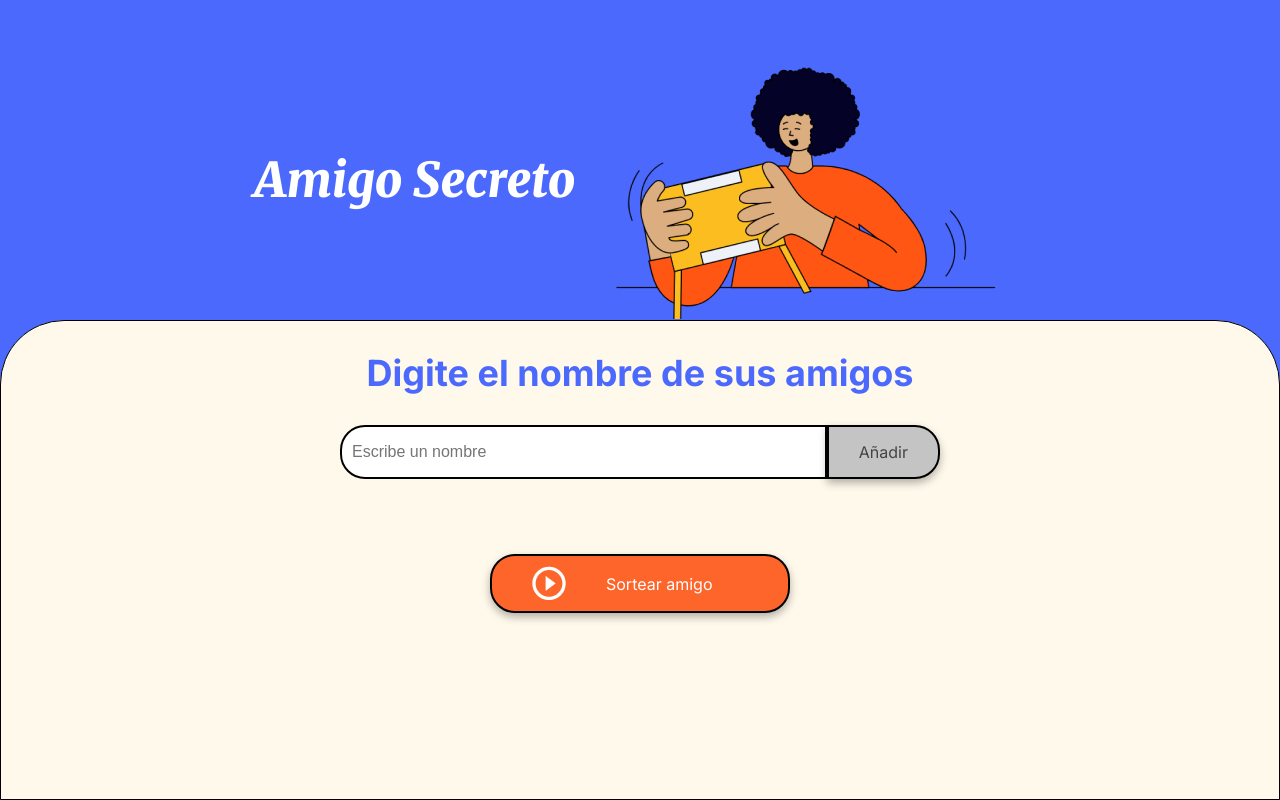
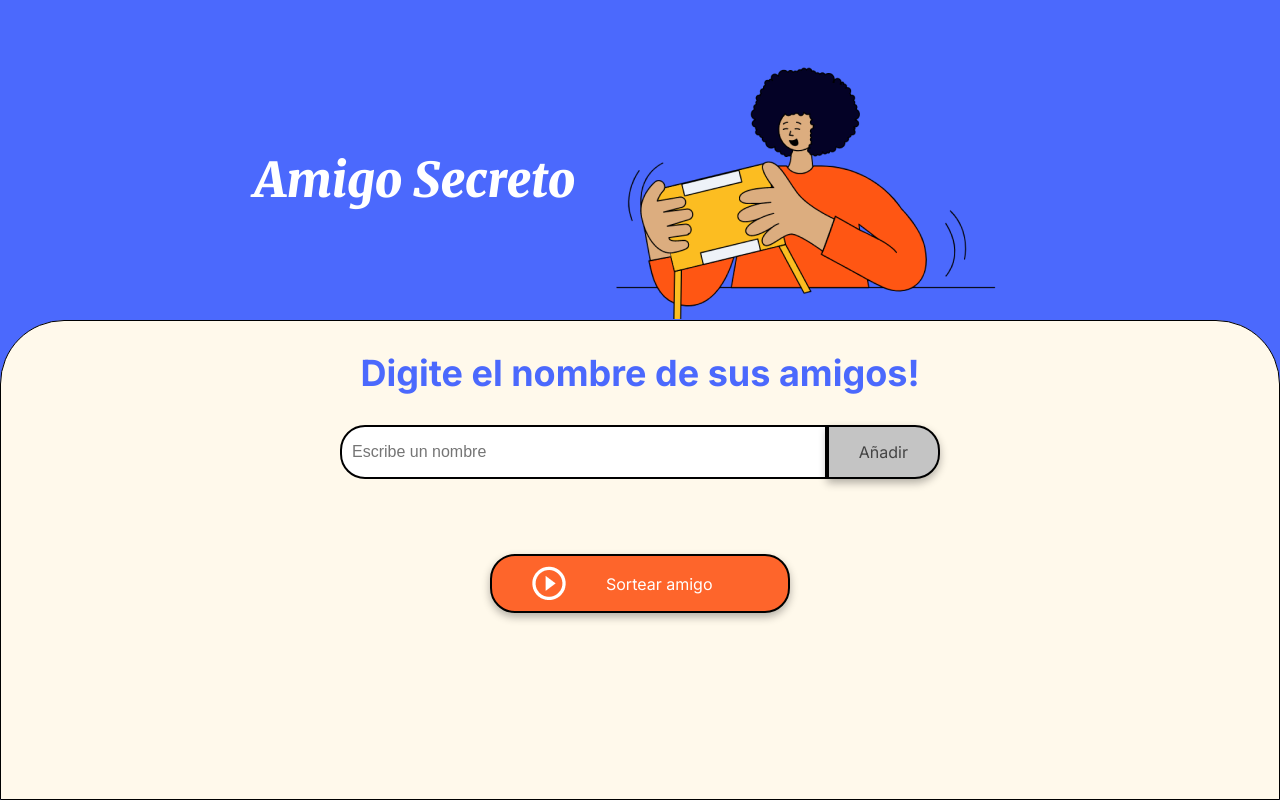
Before and after one commit to fersoliz7/amigo-secreto, a plain HTML site: page index.html in a window 1280 px wide. Drawn offline with Linux system fonts and the light colour scheme.

Commit message:
cambio de nombre de seccion

```diff
--- a/index.html
+++ b/index.html
@@ -18,7 +18,7 @@
         </header>
 
         <section class="input-section">
-            <h2 class="section-title">Digite el nombre de sus amigos</h2>
+            <h2 class="section-title">Digite el nombre de sus amigos!</h2>
             <div class="input-wrapper">
                 <input type="text" id="amigo" class="input-name" placeholder="Escribe un nombre">
                 <button class="button-add" onclick="agregarAmigo()">Añadir</button>
```
